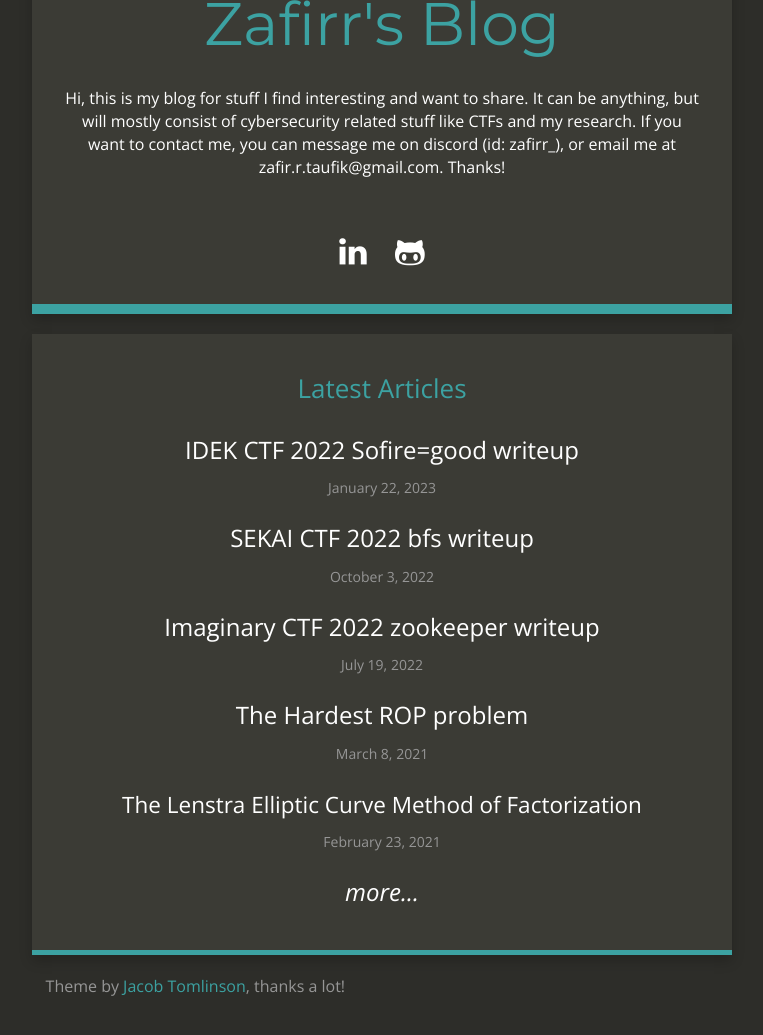
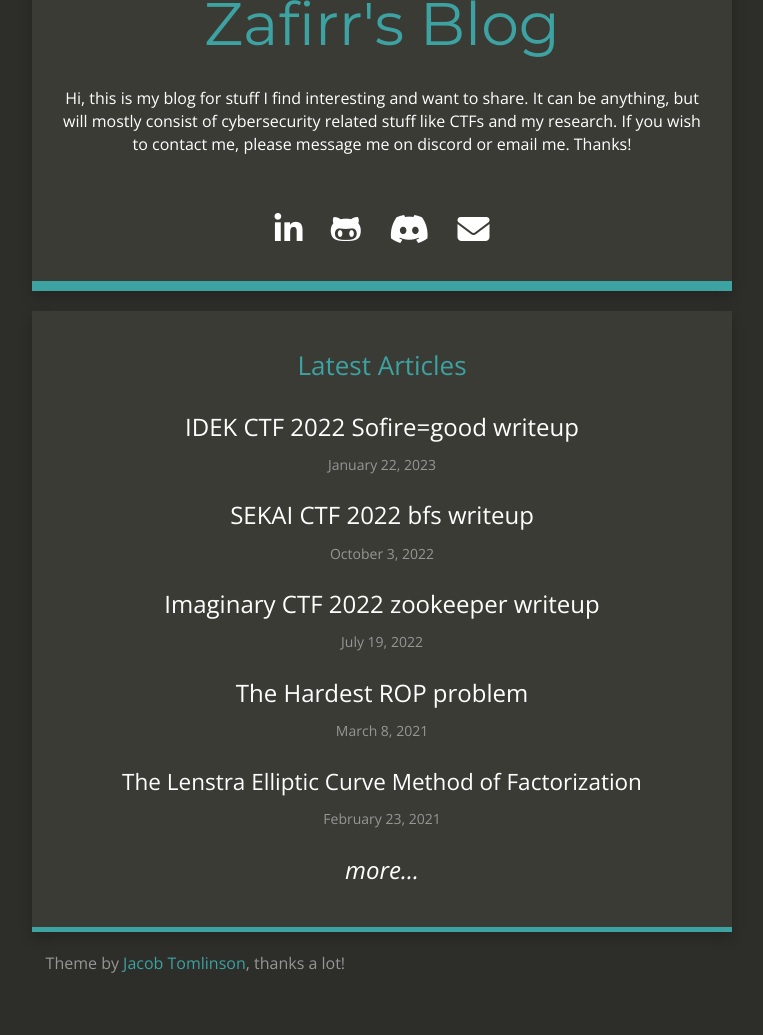
Before and after one commit to zafirr31/zafirr31.github.io, a Jekyll site: the page built from index.html, in a window 1280 px wide, cut to the strip 174-1233 px from the top of the page. Shown: the top 1035 px of the strip, without its empty margins (258-1021 px from the left). Built offline with Jekyll 4.4.1, drawn with Linux system fonts in a browser that asks for light colours; nearby versions of some CDN libraries.

Commit message:
add social links and gravatar

```diff
--- a/_config.yml
+++ b/_config.yml
@@ -4,8 +4,8 @@ email: zafir.r.taufik@gmail.com
 description: "Zafirr's blog about cybersecurity and other stuff "
 baseurl: ""
 url: "https://zafirr.dev/"
-title_description: "Hi, this is my blog for stuff I find interesting and want to share. It can be anything, but will mostly consist of cybersecurity related stuff like CTFs and my research. If you want to contact me, you can message me on discord (id: zafirr_), or email me at zafir.r.taufik@gmail.com. Thanks!"
-title_image: "https://www.gravatar.com/avatar/00000000000000000000000000000000?s=500&d=mm"
+title_description: "Hi, this is my blog for stuff I find interesting and want to share. It can be anything, but will mostly consist of cybersecurity related stuff like CTFs and my research. If you wish to contact me, please message me on discord or email me. Thanks!"
+title_image: "https://www.gravatar.com/avatar/6cdfa49a75ee00d338ea88c1ba1c24eb?s=500&d=mm"
 github_repository:
 addthis_id:
 post_limit: 5
@@ -20,9 +20,10 @@ google_plus_link:
 stackoverflow_link:
 xing_link:
 facebook_link:
+discord_userid: 506294850291892226
 
 # Footer
-footer_left: "Theme by <a href=\"https://twitter.com/_JacobTomlinson\">Jacob Tomlinson</a>, thanks a lot!"
+footer_left: "Theme by <a href=\"https://carte-noire.jacobtomlinson.co.uk/\">Jacob Tomlinson</a>, thanks a lot!"
 footer_right: ""
 
 # Build settings
--- a/_data/thumbnail.yml
+++ b/_data/thumbnail.yml
@@ -1,2 +1,2 @@
-gravatar:           "https://www.gravatar.com/avatar/00000000000000000000000000000000?s=500&d=mm"
+gravatar:           "https://www.gravatar.com/avatar/6cdfa49a75ee00d338ea88c1ba1c24eb?s=500&d=mm"
 jekyll:             "https://i.imgur.com/aRQcGSi.png"
--- a/_includes/head.html
+++ b/_includes/head.html
@@ -5,7 +5,7 @@
 <meta name="description" content="{{ site.description }}">
 
 <link rel="stylesheet" href="//netdna.bootstrapcdn.com/bootstrap/3.1.1/css/bootstrap.min.css">
-<link rel="stylesheet" href="//maxcdn.bootstrapcdn.com/font-awesome/4.7.0/css/font-awesome.min.css">
+<script src="https://kit.fontawesome.com/259cfd5639.js" crossorigin="anonymous"></script>
 <link rel="stylesheet" type="text/css" media="all" href="{{ site.baseurl }}/css/style.css" />
 <link rel="stylesheet" type="text/css" media="all" href="{{ site.baseurl }}/css/jquery.mmenu.all.css" />
 <link rel="stylesheet" href="{{ site.baseurl }}/css/highlightjs.piperita.css">
--- a/_includes/social_links.html
+++ b/_includes/social_links.html
@@ -8,4 +8,6 @@
   {% if site.stackoverflow_link %}<a href="{{ site.stackoverflow_link }}" target="_new"><i class="fa fa-stack-overflow"></i></a>{% endif %}
   {% if site.instagram_username %}<a href="https://www.instagram.com/{{ site.instagram_username }}" target="_new"><i class="fa fa-instagram"></i></a>{% endif %}
   {% if site.reddit_username %}<a href="https://www.reddit.com/u/{{ site.reddit_username }}" target="_new"><i class="fa fa-reddit-alien"></i></a>{% endif %}
+  {% if site.discord_userid %}<a href="https://www.discord.com/users/{{ site.discord_userid }}" target="_new"><i class="fa-brands fa-discord"></i></a>{% endif %}
+  {% if site.email %}<a href="mailto:{{ site.email }}" target="_new"><i class="fa-solid fa-envelope"></i></a>{% endif %}
 </p>
```
